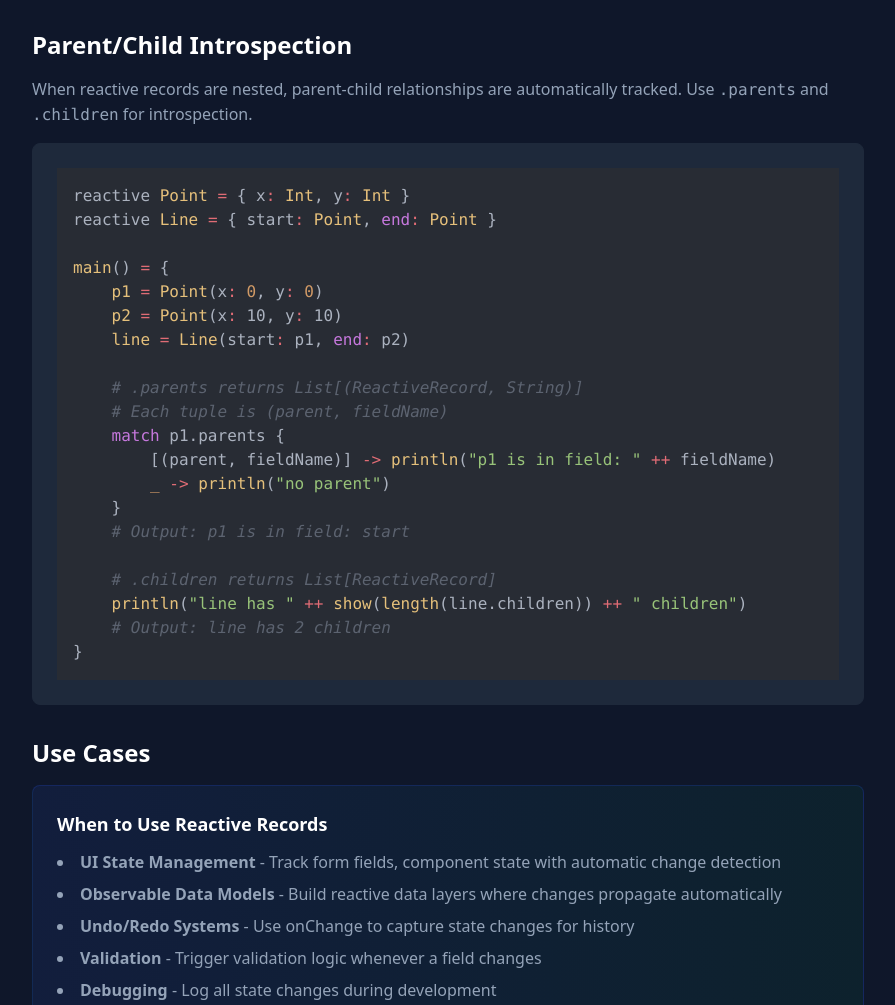
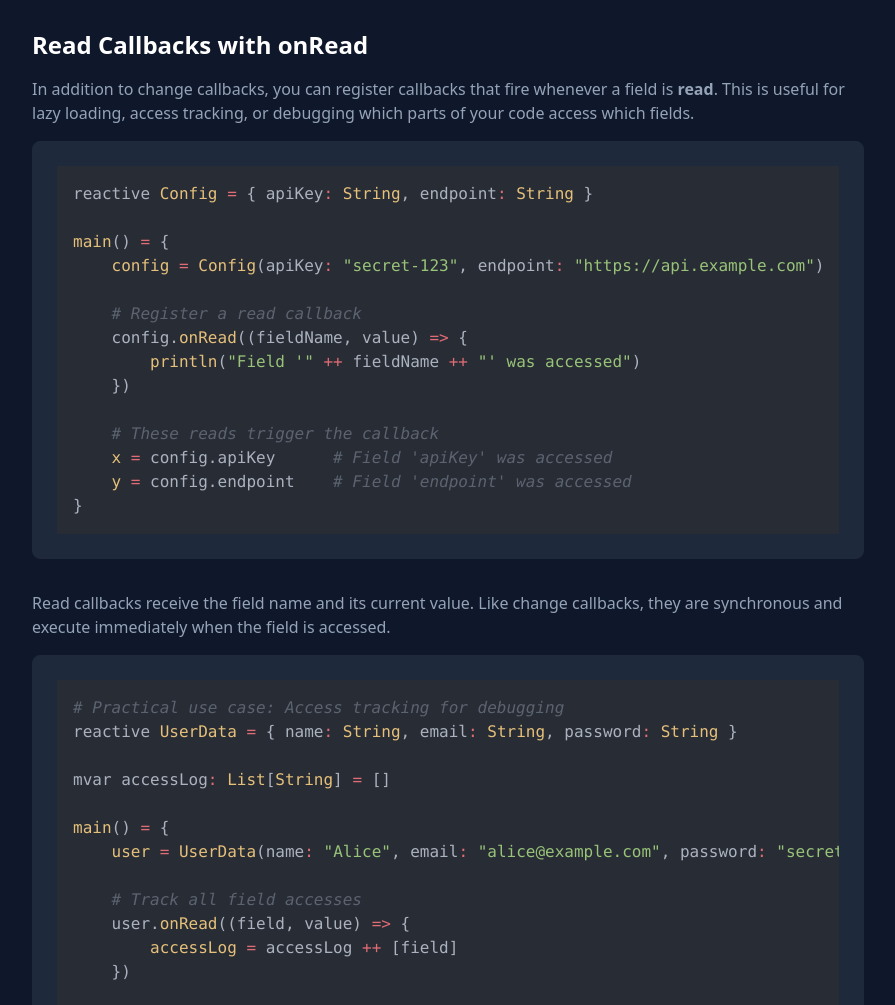
Before and after one commit to pegesund/nostos, a plain HTML site: page site/tutorial/25_reactive_records.html in a window 1280 px wide. Shown: the part 2390-3395 px from the top of the page, without its empty margins (256-1151 px from the left). Drawn offline with nearby package versions, Linux system fonts and the light colour scheme.

Commit message:
Add onRead callback documentation to reactive records tutorial
Document the new onRead callback feature for reactive records with examples
for basic usage and access tracking patterns.

🤖 Generated with [Claude Code](https://claude.com/claude-code)

Co-Authored-By: Claude Opus 4.5 <noreply@anthropic.com>

```diff
--- a/site/tutorial/25_reactive_records.html
+++ b/site/tutorial/25_reactive_records.html
@@ -181,6 +181,61 @@ main() = {
 }</code></pre>
                 </div>
 
+                <!-- onRead Callbacks -->
+                <h2 class="text-2xl font-semibold text-white mb-4">Read Callbacks with onRead</h2>
+                <p class="text-slate-400 mb-4">
+                    In addition to change callbacks, you can register callbacks that fire whenever a field is <strong>read</strong>. This is useful for lazy loading, access tracking, or debugging which parts of your code access which fields.
+                </p>
+                <div class="bg-nostos-code rounded-lg p-6 mb-8 border border-slate-800 overflow-x-auto">
+<pre><code class="language-nostos">reactive Config = { apiKey: String, endpoint: String }
+
+main() = {
+    config = Config(apiKey: "secret-123", endpoint: "https://api.example.com")
+
+    # Register a read callback
+    config.onRead((fieldName, value) => {
+        println("Field '" ++ fieldName ++ "' was accessed")
+    })
+
+    # These reads trigger the callback
+    x = config.apiKey      # Field 'apiKey' was accessed
+    y = config.endpoint    # Field 'endpoint' was accessed
+}</code></pre>
+                </div>
+
+                <p class="text-slate-400 mb-4">
+                    Read callbacks receive the field name and its current value. Like change callbacks, they are synchronous and execute immediately when the field is accessed.
+                </p>
+
+                <div class="bg-nostos-code rounded-lg p-6 mb-8 border border-slate-800 overflow-x-auto">
+<pre><code class="language-nostos"># Practical use case: Access tracking for debugging
+reactive UserData = { name: String, email: String, password: String }
+
+mvar accessLog: List[String] = []
+
+main() = {
+    user = UserData(name: "Alice", email: "alice@example.com", password: "secret")
+
+    # Track all field accesses
+    user.onRead((field, value) => {
+        accessLog = accessLog ++ [field]
+    })
+
+    # Some code that accesses fields...
+    println("Hello, " ++ user.name)
+    sendEmail(user.email)
+
+    # See which fields were accessed
+    println("Fields accessed: " ++ show(accessLog))
+    # Output: Fields accessed: ["name", "email"]
+    # Note: password was never accessed!
+}</code></pre>
+                </div>
+
+                <div class="bg-slate-800/50 rounded-lg p-4 mb-8 border border-slate-700">
+                    <p class="text-slate-400 text-sm"><strong>Tip:</strong> Use <code>onRead</code> sparingly in production code as it adds overhead to every field access. It's most useful for debugging, auditing, and implementing lazy-loading patterns.</p>
+                </div>
+
                 <!-- Parent/Child Introspection -->
                 <h2 class="text-2xl font-semibold text-white mb-4">Parent/Child Introspection</h2>
                 <p class="text-slate-400 mb-4">
@@ -314,6 +369,11 @@ main() = {
                                 <td class="py-3 px-4"><code>.onChange(callback)</code></td>
                             </tr>
                             <tr class="border-b border-slate-800">
+                                <td class="py-3 px-4">Read callbacks</td>
+                                <td class="py-3 px-4">Not supported</td>
+                                <td class="py-3 px-4"><code>.onRead(callback)</code></td>
+                            </tr>
+                            <tr class="border-b border-slate-800">
                                 <td class="py-3 px-4">Parent tracking</td>
                                 <td class="py-3 px-4">Not supported</td>
                                 <td class="py-3 px-4"><code>.parents</code></td>
```
